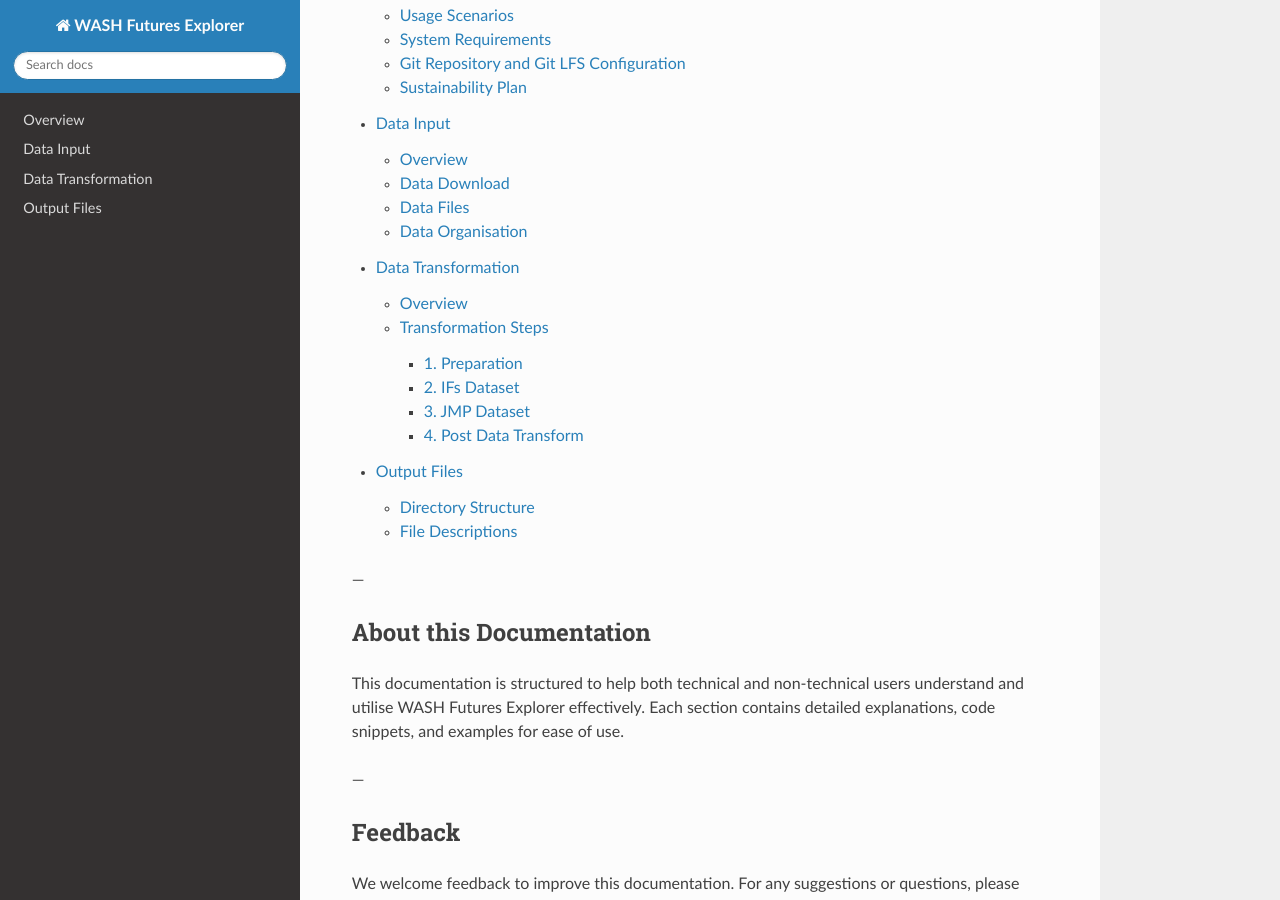
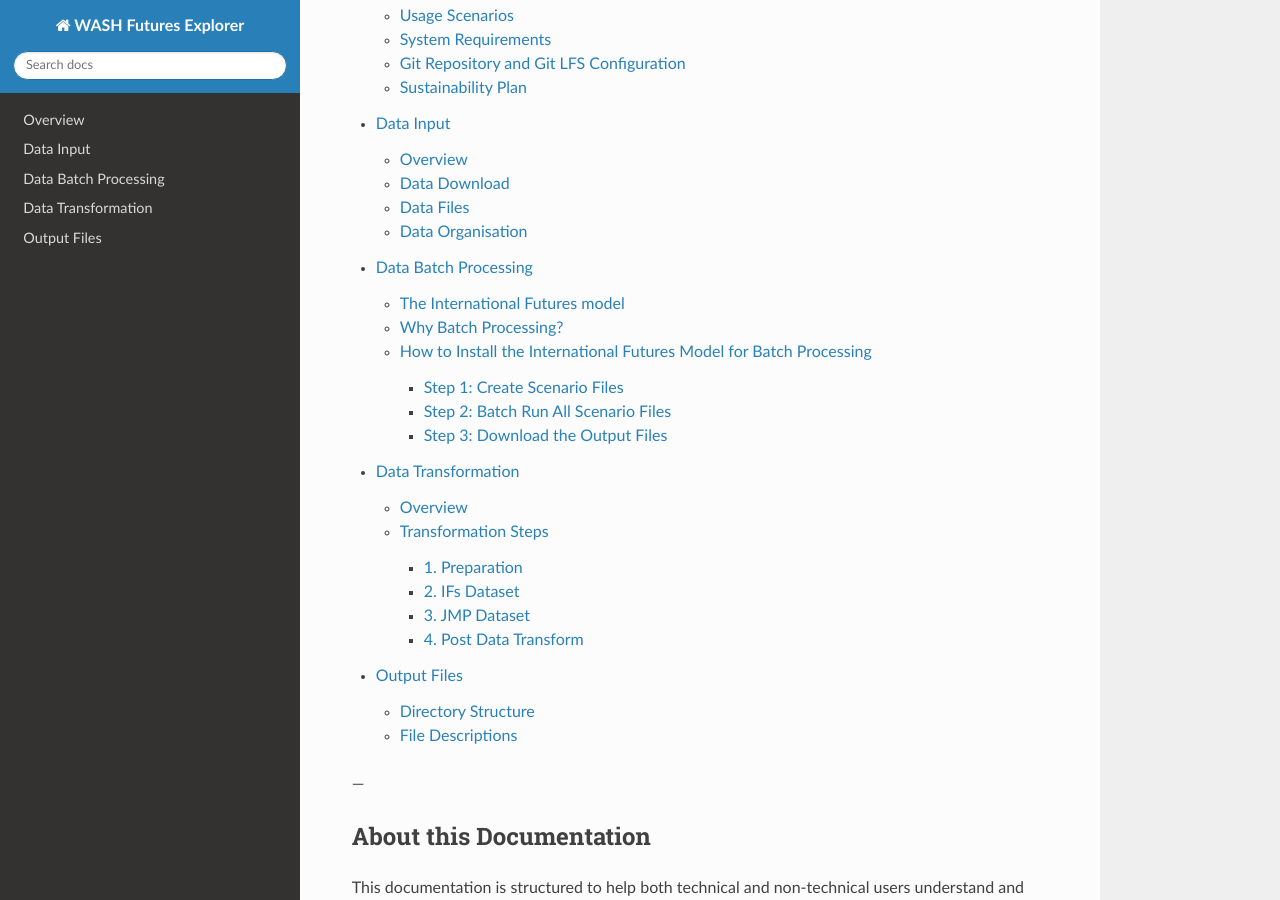
Before and after one commit to akvo/wash-futures-explorer, a Sphinx documentation site: the page built from docs/index.rst, in a window 1280 px wide and 900 px high, scrolled down 1144 px. Built offline with Sphinx 7.4.7 and the Read the Docs theme 3.1.0, drawn with Linux system fonts in a browser that asks for light colours; pages that are not in the unit, such as notebooks, are missing from menus; some of the changed lines change nothing that is shown.

Commit message:
[#8] Add Data Batch Processing

```diff
--- /dev/null
+++ b/docs/data_batch_processing.rst
@@ -0,0 +1,64 @@
+=====================
+Data Batch Processing
+=====================
+
+**Batch processing in the International Futures model - WASH Futures Explorer This document describes how to perform batch processing in the International Futures model.**
+
+The International Futures model
+===============================
+
+The International Futures (IFs) model is a comprehensive forecasting tool used for scenario analysis, enabling users to explore and shape global futures by examining interactions between human, social, and environmental systems over time. It models long-term change across economies, societies, and the environment, facilitating strategic planning and understanding of possible future outcomes. With a database spanning from 1960 and projections up to 2100, IFs covers 186 countries and forecasts numerous variables, making it an invaluable asset for analysing global policy scenarios and addressing grand challenges. For more details, visit here.
+
+Use of the International Futures (IFs) model within USAID WSSH Data & Analytics program Akvo’s role within the USAID WSSH project, which is led by Segura, includes creating a tool (the WASH Futures Explorer) that helps USAID WASH practitioners to better understand:
+
+- The current WASH situation in USAID’s high-priority  key countries (HPCs).
+- The effect of changingWASH investments or policies on the  access  to Water and Sanitation services.
+- The effect of changing WASH investments or policies on key health, prosperity, and governance indicators.
+
+For more info regarding the International Futures Model, please check:
+
+.. raw:: html
+
+         <div style="position: relative; padding-bottom: 56.25%; height: 0; overflow: hidden; max-width: 100%; height: auto;">
+         <iframe src="https://www.youtube.com/watch?v=elHWDJIizvQ" frameborder="0" allowfullscreen style="position: absolute; top: 0; left: 0; width: 100%; height: 100%;"></iframe>
+         </div>
+
+Current WASH Futures Explorer: `PowerBI Link <https://app.powerbi.com/view?r=eyJrIjoiMjg3ZDc2ZDMtNGRlOC00MjMzLWFhODAtMjVhZTkyZjBjZjNmIiwidCI6ImIxNzBlMTE1LWRjM2QtNGU5Mi04NWJlLWU0YjMwMDljNWRjMiIsImMiOjl9>`_
+
+Why Batch Processing?
+=====================
+Batch processing refers to the bulk download of data - in this case scenario runs of the IFs model. The desktop version of the IFs model has the ability to do batch processing, which is not possible in the online version. In other words, downloading a large amount of data  using the online version is a lengthy process (due to repetitive clicking, and in part because the online version is more error prone). With batch processing, many scenarios can be run simultaneously, thus speeding up the process. .
+
+.. note::
+   The IFs desktop model runs only on Windows machines and is not compatible with Mac or Linux Operating System.
+
+How to Install the International Futures Model for Batch Processing
+===================================================================
+
+Go to `IFs Download Page <https://korbel.du.edu/pardee/content/download-ifs>`_ and click on the latest IFs model to download it locally , for example "IFs V8.06 (September 2023)".
+
+Step 1: Create Scenario Files
+*****************************
+
+A scenario file is a text file (with extension .sce) that describes the scenario to be run in the IFs model. We use 36 scenarios:
+
+.. note::
+   High-priority countries include: Dem. Republic of the Congo, Ethiopia, Ghana, Guatemala, Haiti, India, Indonesia, Kenya, Liberia, Madagascar, Malawi, Mali, Mozambique, Nepal, Nigeria, Philippines, Rwanda, Senegal, Sudan South, Tanzania, Uganda, Zambia.
+
+
+Step 2: Batch Run All Scenario Files
+************************************
+
+#. 1. Hover over "Scenario Analysis" and click on "Batch Run".
+#. 2. In the page that appears, follow the steps in the screenshot below:
+   * 1. Unfold the folder **a User Defined Scenario** by clicking in the triangular icon on the left.
+   * 2. Select the scenario of interest.
+   * 3. Change **Run Year** (the maximum is 2100).
+   * 4. Click on **(S)elect**
+#. 3. Wait until you see the text **International Futures has finished running one or more scenarios/cases.** On the screen, click **Continue** to come back to the software’s main menu.
+
+
+Step 3: Download the Output Files
+*********************************
+
+For all scenarios, some .csv files have to be generated for all focus indicators. For the WASH Futures Explorer, this is the complete list of indicators we used.
--- a/docs/index.rst
+++ b/docs/index.rst
@@ -28,6 +28,7 @@
 
    overview
    data_input
+   data_batch_processing
    data_transformation
    data_output
    data_visualisation
```
